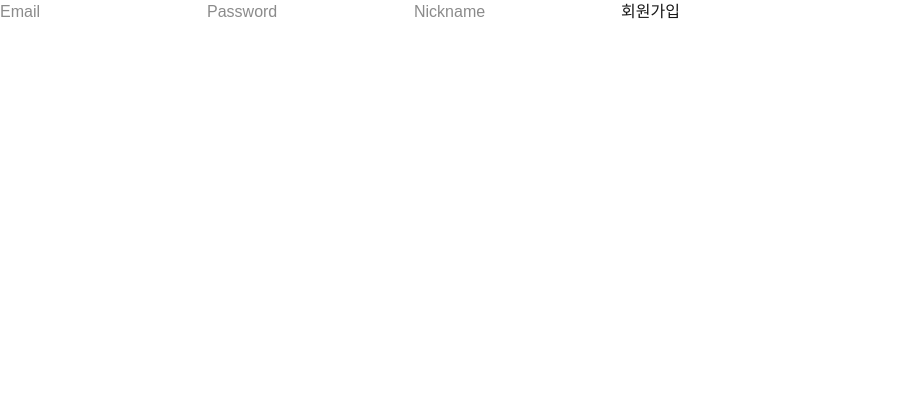
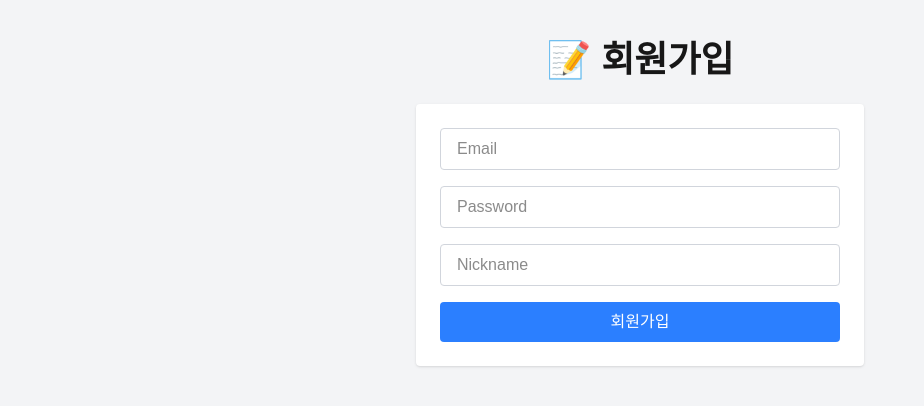
Before and after one commit to SeYoungYee/TodoList, a Next.js app: page /signup in a window 1280 px wide. Shown: the top 406 px of the page, without its empty margins (0-924 px from the left). Built offline with nearby package versions, Linux system fonts and the light colour scheme.

Commit message:
회원가입, 로그인페이지 디자인 구현

```diff
--- a/package.json
+++ b/package.json
@@ -9,6 +9,7 @@
     "lint": "next lint"
   },
   "dependencies": {
+    "@supabase/auth-helpers-nextjs": "^0.10.0",
     "@supabase/ssr": "^0.6.1",
     "@supabase/supabase-js": "^2.53.0",
     "next": "15.4.4",
--- a/src/app/signin/page.tsx
+++ b/src/app/signin/page.tsx
@@ -22,14 +22,19 @@ export default function LoginPage() {
   };
 
   return (
-    <form onSubmit={handleLogin}>
-      <h1>로그인</h1>
+    <div className="flex flex-col items-center min-h-screen py-10 px-4 bg-gray-100">
+      <h1 className="text-4xl font-bold mb-6">🔐 로그인</h1>
+      <form
+        onSubmit={handleLogin}
+        className="flex flex-col w-full max-w-md gap-4 bg-white p-6 rounded shadow"
+      >
         <input
           type="email"
           value={email}
           onChange={(e) => setEmail(e.target.value)}
           placeholder="Email"
           required
+          className="border border-gray-300 rounded px-4 py-2 focus:outline-blue-400"
         />
         <input
           type="password"
@@ -37,9 +42,16 @@ export default function LoginPage() {
           onChange={(e) => setPassword(e.target.value)}
           placeholder="Password"
           required
+          className="border border-gray-300 rounded px-4 py-2 focus:outline-blue-400"
         />
-      <button type="submit">로그인</button>
-      {message && <p>{message}</p>}
+        <button
+          type="submit"
+          className="bg-blue-500 text-white py-2 rounded hover:bg-blue-600"
+        >
+          로그인
+        </button>
+        {message && <p className="text-center mt-2">{message}</p>}
       </form>
+    </div>
   );
 }
--- a/src/app/signup/page.tsx
+++ b/src/app/signup/page.tsx
@@ -20,15 +20,20 @@ export default function SignupPage() {
     console.log(data);
   };
 
-
   return (
-    <form onSubmit={handleSignup}>
+    <div className="flex flex-col items-center min-h-screen py-10 px-4 bg-gray-100">
+      <h1 className="text-4xl font-bold mb-6">📝 회원가입</h1>
+      <form
+        onSubmit={handleSignup}
+        className="flex flex-col w-full max-w-md gap-4 bg-white p-6 rounded shadow"
+      >
         <input
           type="email"
           value={email}
           onChange={(e) => setEmail(e.target.value)}
           placeholder="Email"
           required
+          className="border border-gray-300 rounded px-4 py-2 focus:outline-blue-400"
         />
         <input
           type="password"
@@ -36,6 +41,7 @@ export default function SignupPage() {
           onChange={(e) => setPassword(e.target.value)}
           placeholder="Password"
           required
+          className="border border-gray-300 rounded px-4 py-2 focus:outline-blue-400"
         />
         <input
           type="text"
@@ -43,8 +49,16 @@ export default function SignupPage() {
           onChange={(e) => setNickname(e.target.value)}
           placeholder="Nickname"
           required
+          className="border border-gray-300 rounded px-4 py-2 focus:outline-blue-400"
         />
-      <button type="submit">회원가입</button>
+        <button
+          type="submit"
+          className="bg-blue-500 text-white py-2 rounded hover:bg-blue-600"
+        >
+          회원가입
+        </button>
+        {message && <p className="text-center mt-2">{message}</p>}
       </form>
+    </div>
   );
 }
```
Also changed, not shown: 1 other file (tests, documents, lock files or other folders). Lines whose indentation alone changed are shown as unchanged.
